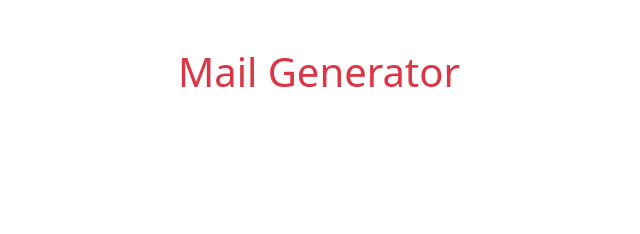
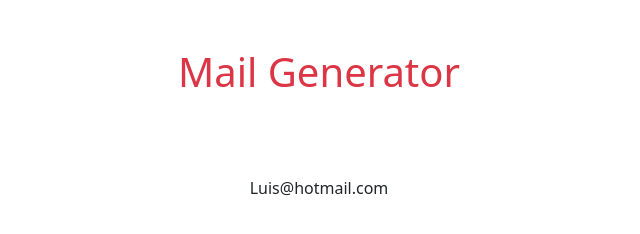
Before and after one commit to LuisE-Cruz/js-email-list, a plain HTML site: page Index.html in a window 1280 px wide. Shown: the whole page, without its empty margins (321-961 px from the left). Drawn offline with nearby package versions, Linux system fonts and the light colour scheme.

Commit message:
Creata una lista dove andremo ad inserire le email generate, fine progettazione dell'html

```diff
--- a/Index.html
+++ b/Index.html
@@ -1,23 +1,40 @@
 <!DOCTYPE html>
 <html lang="en">
+
 <head>
     <meta charset="UTF-8">
     <meta name="viewport" content="width=device-width, initial-scale=1.0">
-     <link href="https://cdn.jsdelivr.net/npm/bootstrap@5.3.8/dist/css/bootstrap.min.css" rel="stylesheet" integrity="sha384-sRIl4kxILFvY47J16cr9ZwB07vP4J8+LH7qKQnuqkuIAvNWLzeN8tE5YBujZqJLB" crossorigin="anonymous">
+    <link href="https://cdn.jsdelivr.net/npm/bootstrap@5.3.8/dist/css/bootstrap.min.css" rel="stylesheet"
+        integrity="sha384-sRIl4kxILFvY47J16cr9ZwB07vP4J8+LH7qKQnuqkuIAvNWLzeN8tE5YBujZqJLB" crossorigin="anonymous">
     <script src="https://cdn.jsdelivr.net/npm/axios/dist/axios.min.js"></script>
     <title>Emails</title>
 </head>
+
 <body>
     <div class="container text-center">
+
         <h1 class="text-danger my-5">Mail Generator</h1>
+
         <div class="row">
+
+            <div class="col my-3">
+
+                <ul class="list-unstyled gy-4">
+
+                    <li class="list-unstyled my-3">
+                        Luis@hotmail.com
+                    </li>
+
+                </ul>
+
+            </div>
+
         </div>
+
     </div>
-
-
-
 
     <script src="script/script.js"></script>
 
 </body>
+
 </html>
```
